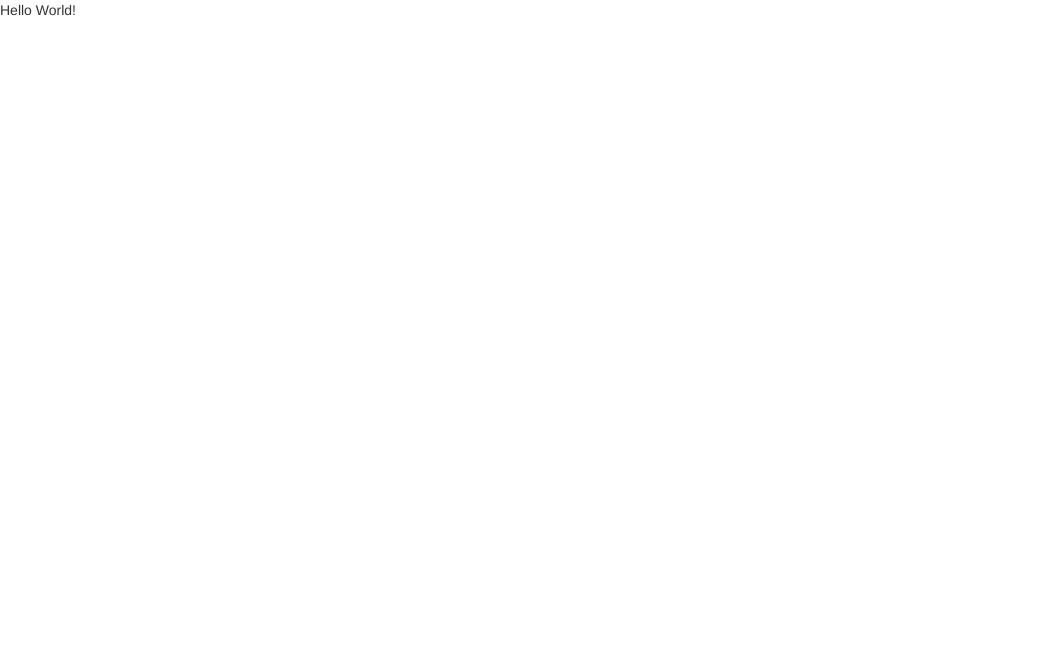
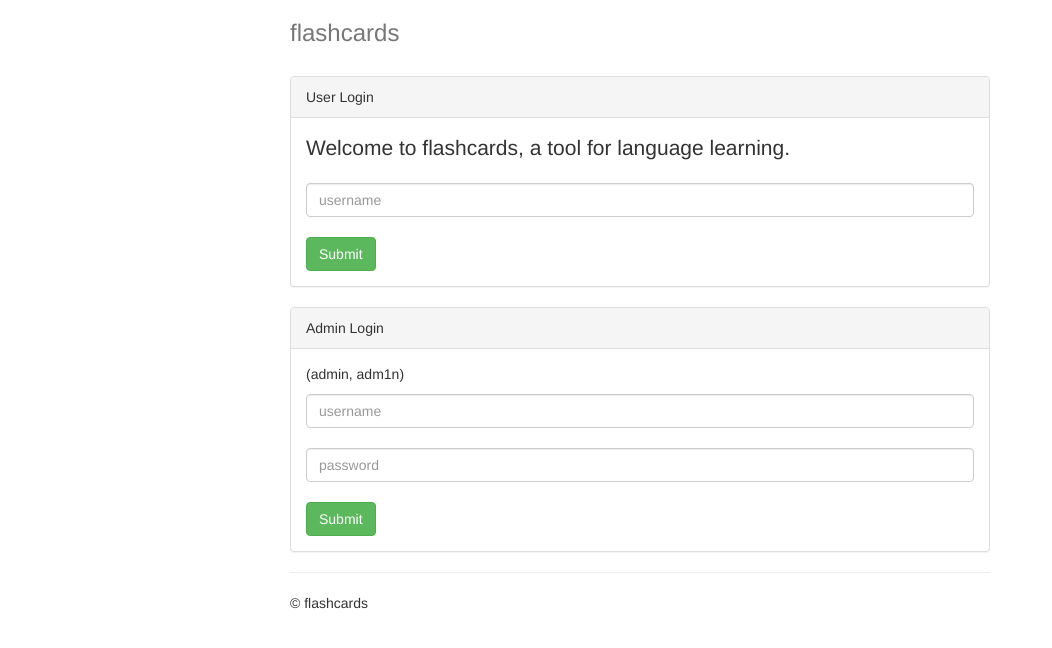
Before and after one commit to timpei/CS2012-30, a Flask app: page / in a window 1280 px wide. Before the commit the part shown is almost empty. Shown: the top 648 px of the page, without its empty margins (0-1052 px from the left). Run offline with Flask 2, Linux system fonts and the light colour scheme; parts of the project's set-up code (start-up, migrations or seed data) failed here and were passed over; some libraries are stand-ins or nearby versions.

Commit message:
UI and db setup for homepage

```diff
--- a/application.py
+++ b/application.py
@@ -1,18 +1,64 @@
 import os
 import sqlite3
-from flask import Flask, render_template, request, jsonify
-import db
+from flask import Flask, render_template, request, jsonify, g
 
 DATABASE = 'db/flashcard.db'
+
+ADMIN_USERNAME = 'admin'
+ADMIN_PASS = 'adm1n'
 
 DEBUG = True
 app = Flask(__name__)
 app.config.from_object(__name__)
 
+def query_db(query, args=(), one=False):
+    cur = get_db().execute(query, args)
+    rv = cur.fetchall()
+    cur.close()
+    return (rv[0] if rv else None) if one else rv
+
 @app.route('/')
 def login():
-	return render_template('login.html')
+    return render_template('login.html')
 
+@app.route('/submit_login', methods=['POST'])
+def submitLogin():
+    username=request.form['username']
+
+    user = query_db('select * from users where username = ?',
+                    [username], one=True)
+
+    if user is None:
+        return 'No such user'
+    else:
+        return the_username, 'has the id', user['user_id']
+    #return render_template('form_action.html', name=name, email=email)
+
+def get_db():
+    db = getattr(g, '_database', None)
+    if db is None:
+        db = g._database = connect_to_database()
+    return db
+
+def connect_to_database():
+    return sqlite3.connect(DATABASE)
+
+@app.teardown_appcontext
+def close_connection(exception):
+    db = getattr(g, '_database', None)
+    if db is not None:
+        db.close()
+
+# USE:
+# python
+# from yourapplication import init_db
+# init_db()
+def init_db():
+    with app.app_context():
+        db = get_db()
+        with app.open_resource('schema.sql', mode='r') as f:
+            db.cursor().executescript(f.read())
+        db.commit()
 
 if __name__ == '__main__':
     port = int(os.environ.get('PORT', 5000))
--- a/db.py
+++ /dev/null
@@ -1,28 +0,0 @@
-import sqlite3
-from flask import g
-from application import app
-
-DATABASE = 'db/flashcard.db'
-
-def get_db():
-    db = getattr(g, '_database', None)
-    if db is None:
-        db = g._database = connect_to_database()
-    return db
-
-@app.teardown_appcontext
-def close_connection(exception):
-    db = getattr(g, '_database', None)
-    if db is not None:
-        db.close()
-
-# USE:
-# python
-# from yourapplication import init_db
-# init_db()
-def init_db():
-    with app.app_context():
-        db = get_db()
-        with app.open_resource('schema.sql', mode='r') as f:
-            db.cursor().executescript(f.read())
-        db.commit()
--- /dev/null
+++ b/static/homepage.css
@@ -0,0 +1,7 @@
+.container {
+	max-width: 730px;
+}
+
+.header {
+	margin-bottom: 20px;
+}
--- a/templates/login.html
+++ b/templates/login.html
@@ -1,4 +1,41 @@
 {% extends "base.html" %}
 {% block body %}
-    <p>Hello World!</p>
+
+    <link rel="stylesheet" href="/static/homepage.css">
+
+    <div class="container">
+        <div class="header clearfix">
+            <h3 class="text-muted">flashcards</h3>
+        </div>
+
+        <div class="panel panel-default">
+            <div class="panel-heading">User Login</div>
+            <div class="panel-body">
+                <p class="lead">Welcome to flashcards, a tool for language learning.</p>
+
+                <form method="post" action="/submit_login">
+                  <input class="form-control" type="text" name="username" placeholder="username"/><br />
+                  <input class="btn btn-success" type="submit" />
+                </form>
+            </div>
+        </div>
+
+        <div class="panel panel-default">
+            <div class="panel-heading">Admin Login</div>
+            <div class="panel-body">
+                <p>(admin, adm1n)</p>
+                <form method="post" action="/submit_admin_login">
+                  <input class="form-control" type="text" name="username" placeholder="username"/><br />
+                  <input class="form-control" type="password" name="password" placeholder="password"/><br />
+                  <input class="btn btn-success" type="submit" />
+                </form>
+            </div>
+        </div>
+
+        <footer class="footer">
+            <hr />
+            <p>© flashcards</p>
+        </footer>
+
+    </div>
 {% endblock %}
```
Also changed, not shown: 2 other files.
